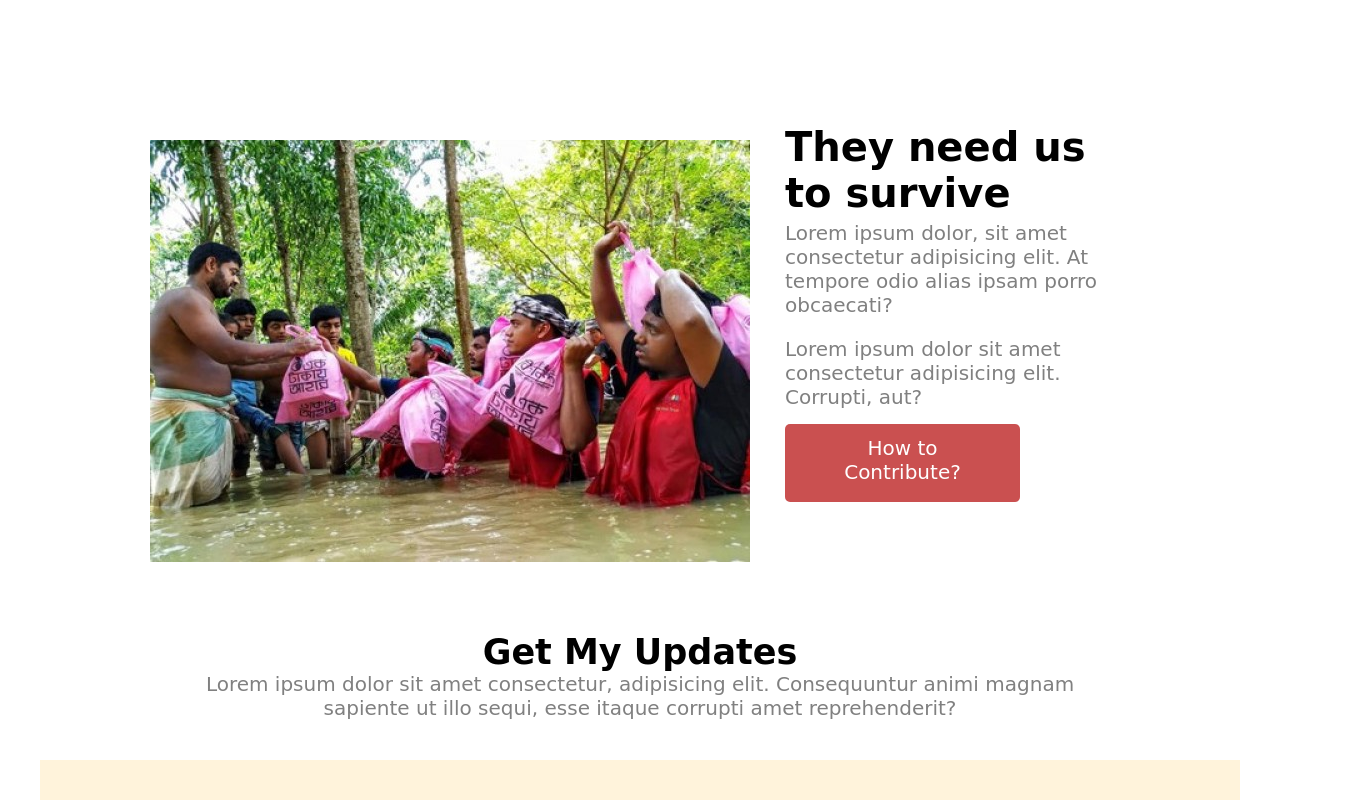
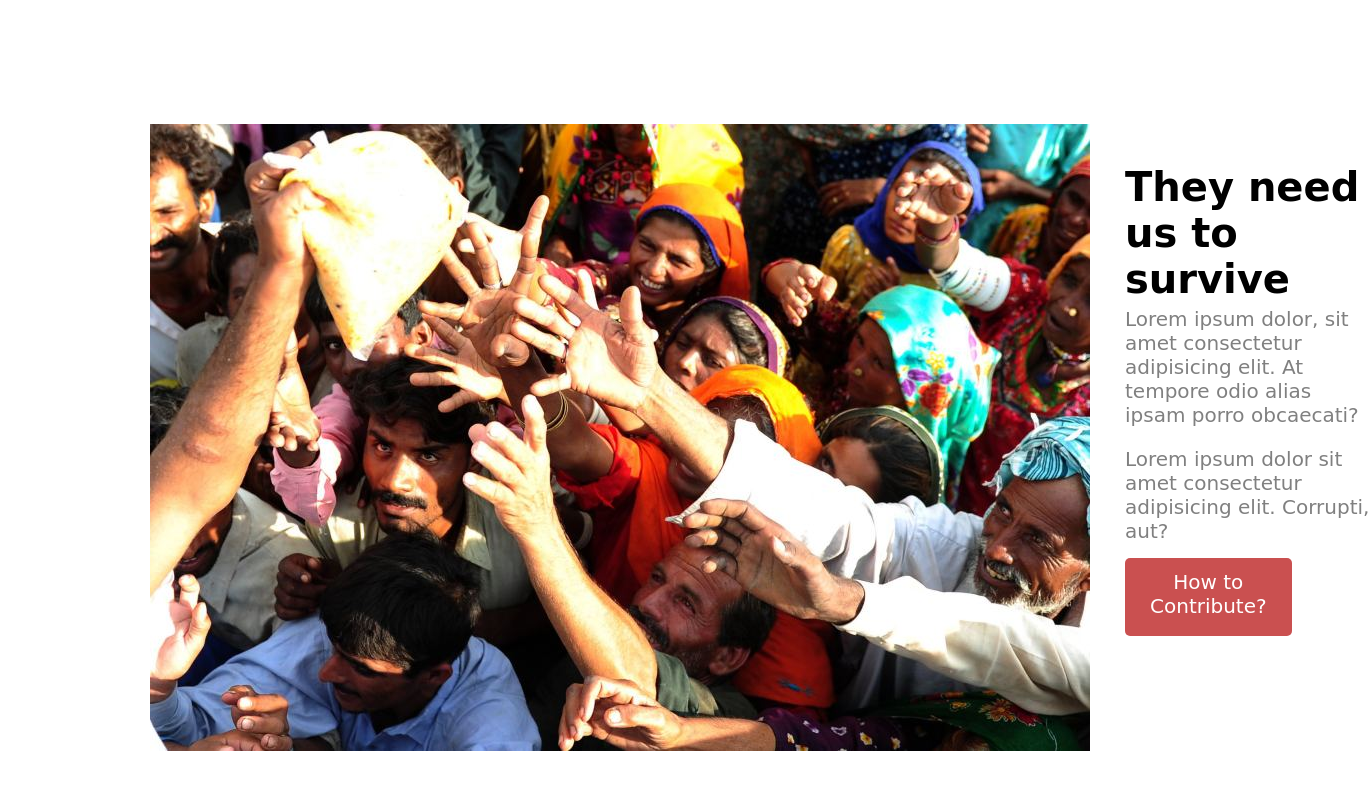
Before and after one commit to NAYEEM332/donate-today-portfolio, a plain HTML site: page index.html in a window 1280 px wide. Shown: the part 2640-3440 px from the top of the page, 1372 px wide, since content can reach past the window. Drawn offline with Linux system fonts and the light colour scheme.

Commit message:
final done

```diff
--- a/index.html
+++ b/index.html
@@ -65,7 +65,7 @@
             </div>
             <div class="chamberfour">
                 <div>
-                    <img src="/images/donation11.jpg" alt="">
+                    <img src="/images/donation0.jpg" alt="">
                 </div>
                 <div class="chamberthree">
                     <h3 class="hthree">They need us to survive</h3>
```
